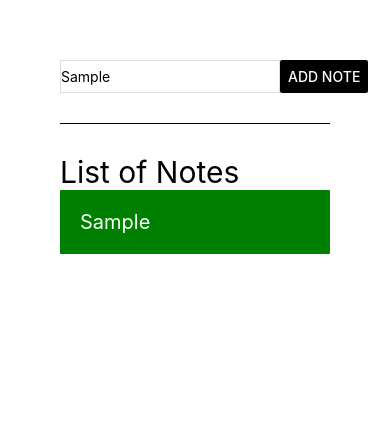
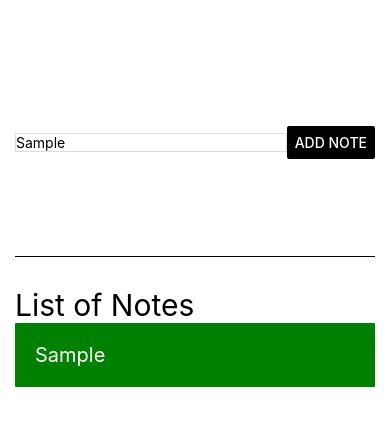
Before and after one commit to Euler-JS/react-native-course, a React Native app: screen / in a window 390 px wide. Both pictures are taken after typing "Sample" into the empty fields and a click on the button "ADD NOTE". Shown: the top 426 px of the page. Built offline with nearby package versions, Linux system fonts and the light colour scheme.

Commit message:
Scroll View e algumas alteracoes no css

```diff
--- a/App.js
+++ b/App.js
@@ -1,46 +1,65 @@
-
-
 //view -> container that will wrap multiple components
 //text -> to showcase any text
 //textinput -> input component
 //button -> button component
 
 import { useState } from "react";
-import { Button, StyleSheet, Text, TextInput, View } from "react-native";
+import {
+  Button,
+  ScrollView,
+  StyleSheet,
+  Text,
+  TextInput,
+  View,
+} from "react-native";
 
 export default function App() {
+  const [value, setValue] = useState("");
+  const [listOfNotes, setListOfNotes] = useState([]);
 
-  const [value, setValue] = useState('')
-  const [listOfNotes, setListOfNotes] = useState([ ])
-
-  function handleOnChangeText(getEnteredText){
-    setValue(getEnteredText)
+  function handleOnChangeText(getEnteredText) {
+    setValue(getEnteredText);
   }
 
-  function handleOnPressButton(){
-    setListOfNotes(currentNotes=> [...currentNotes, value])
-    console.log( listOfNotes)
+  function handleOnPressButton() {
+    setListOfNotes((currentNotes) => [...currentNotes, value]);
+    console.log(listOfNotes);
   }
 
-  return(
-    <View style={{
-      padding: 60
-    }}>
+  return (
+    <View
+      style={{
+        padding: 60,
+        paddingHorizontal: 15,
+        flex: 1
+      }}
+    >
       {/* to render input along with button */}
       <View style={styles.inputContainer}>
-        <TextInput onChangeText={handleOnChangeText} style={styles.input} placeholder="Add Your Note Here"></TextInput>
-        <Button onPress={handleOnPressButton} color={'#000'} title="Add Note"/>
+        <TextInput
+          onChangeText={handleOnChangeText}
+          style={styles.input}
+          placeholder="Add Your Note Here"
+        ></TextInput>
+        <Button onPress={handleOnPressButton} color={"#000"} title="Add Note" />
       </View>
       {/* to render input along with button */}
       {/* to tender all notes that we created */}
       <View style={styles.listContainer}>
-      <Text style={{
-        fontSize: 30,
-      }}>List of Notes</Text>
-        {
-          listOfNotes.map((item, index)=> <Text style={styles.listItem} key={`item${index}`}>{item}</Text>)
-        }
-
+        <Text
+          style={{
+            fontSize: 30,
+          }}
+        >
+          List of Notes
+        </Text>
+        <ScrollView>
+          {listOfNotes.map((item, index) => (
+            <Text style={styles.listItem} key={`item${index}`}>
+              {item}
+            </Text>
+          ))}
+        </ScrollView>
       </View>
       {/* to render all notes that we created */}
     </View>
@@ -48,26 +67,30 @@ export default function App() {
 }
 
 const styles = StyleSheet.create({
-  inputContainer : {
-    flexDirection: 'row',
+  inputContainer: {
+    flexDirection: "row",
     paddingBottom: 30,
-    borderBottomWidth: 1
+    borderBottomWidth: 1,
+    flex: 1,
+    alignItems : 'center',
+    justifyContent: 'space-between'
   },
-  input : {
+  input: {
     borderWidth: 1,
-    borderColor: '#ddd',
-    flex: 1
+    borderColor: "#ddd",
+    flex: 1,
   },
-  listContainer : {
-    paddingTop: 30
+  listContainer: {
+    paddingTop: 30,
+    flex: 3
   },
-  listItem : {
+  listItem: {
     borderRadius: 1,
-    borderColor: 'red',
-    backgroundColor: 'green' ,
+    borderColor: "red",
+    backgroundColor: "green",
     padding: 20,
     marginBottom: 20,
-    color: 'white',
-    fontSize: 20
-  }
-})
+    color: "white",
+    fontSize: 20,
+  },
+});
```
